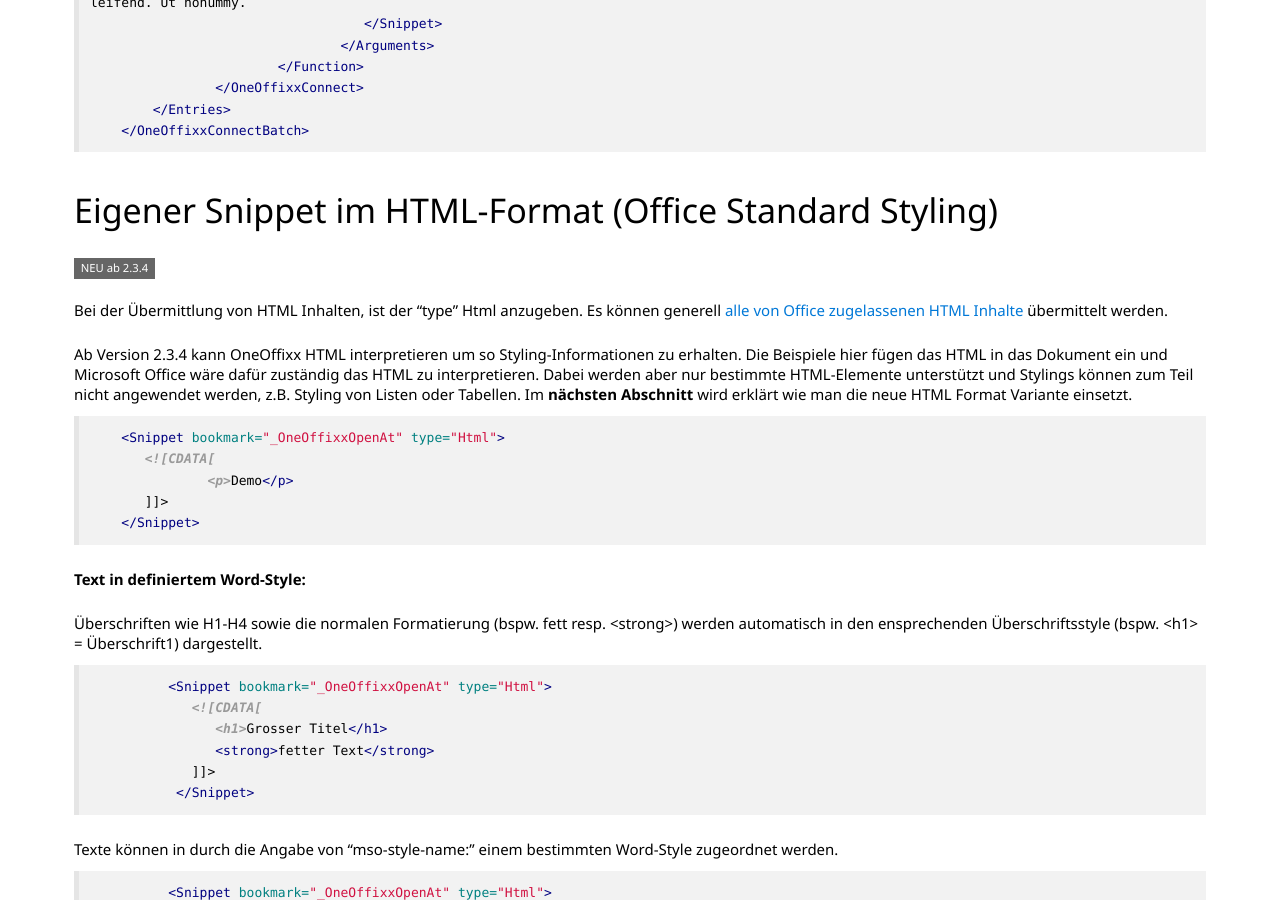
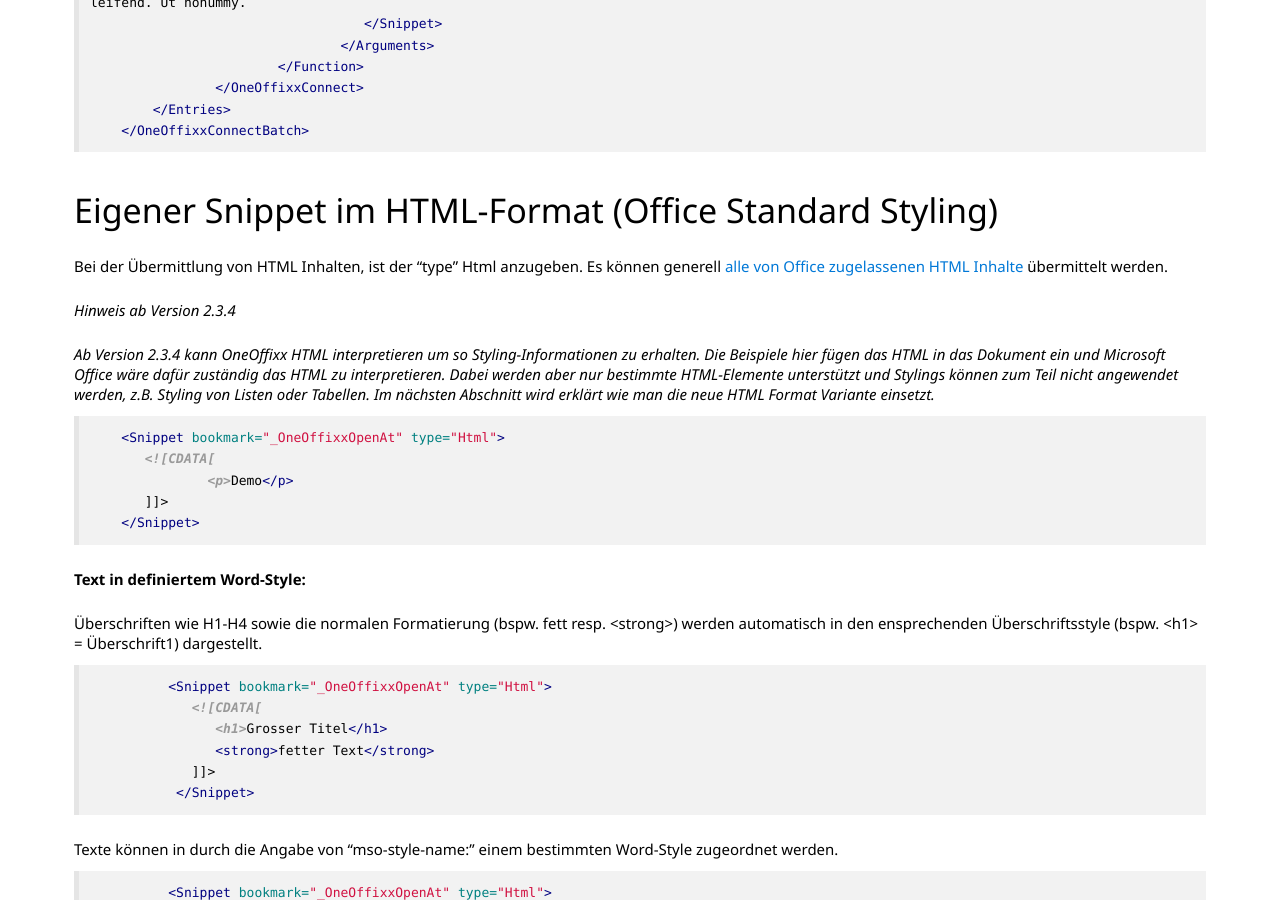
Before and after one commit to primesoft-group/oneoffixx-docs, a Jekyll site: the page built from _pages/connect/de/usecases-snippets.md, in a window 1280 px wide and 900 px high, scrolled down 1869 px. Built offline with Jekyll 4.4.1, drawn with Linux system fonts in a browser that asks for light colours; nearby versions of some CDN libraries; some web fonts are replaced.

Commit message:
Update usecases-snippets.md

````diff
--- a/_pages/connect/de/usecases-snippets.md
+++ b/_pages/connect/de/usecases-snippets.md
@@ -76,12 +76,12 @@
 
 ### Eigener Snippet im HTML-Format (Office Standard Styling)
 
-<span class="label label-info">NEU ab 2.3.4</span>
-
 Bei der Übermittlung von HTML Inhalten, ist der "type" Html anzugeben. Es können generell [alle von Office zugelassenen HTML Inhalte](https://msdn.microsoft.com/en-us/library/aa338201%28v=office.12%29.aspx) übermittelt werden.
 
-Ab Version 2.3.4 kann OneOffixx HTML interpretieren um so Styling-Informationen zu erhalten. Die Beispiele hier fügen das HTML in das Dokument ein und Microsoft Office wäre dafür zuständig das HTML zu interpretieren. Dabei werden aber nur bestimmte HTML-Elemente unterstützt und Stylings können zum Teil nicht angewendet werden, z.B. Styling von Listen oder Tabellen.
-Im __nächsten Abschnitt__ wird erklärt wie man die neue HTML Format Variante einsetzt.
+*Hinweis ab Version 2.3.4*
+
+*Ab Version 2.3.4 kann OneOffixx HTML interpretieren um so Styling-Informationen zu erhalten. Die Beispiele hier fügen das HTML in das Dokument ein und Microsoft Office wäre dafür zuständig das HTML zu interpretieren. Dabei werden aber nur bestimmte HTML-Elemente unterstützt und Stylings können zum Teil nicht angewendet werden, z.B. Styling von Listen oder Tabellen.*
+*Im nächsten Abschnitt wird erklärt wie man die neue HTML Format Variante einsetzt.*
 
 ```xml
     <Snippet bookmark="_OneOffixxOpenAt" type="Html">
````
